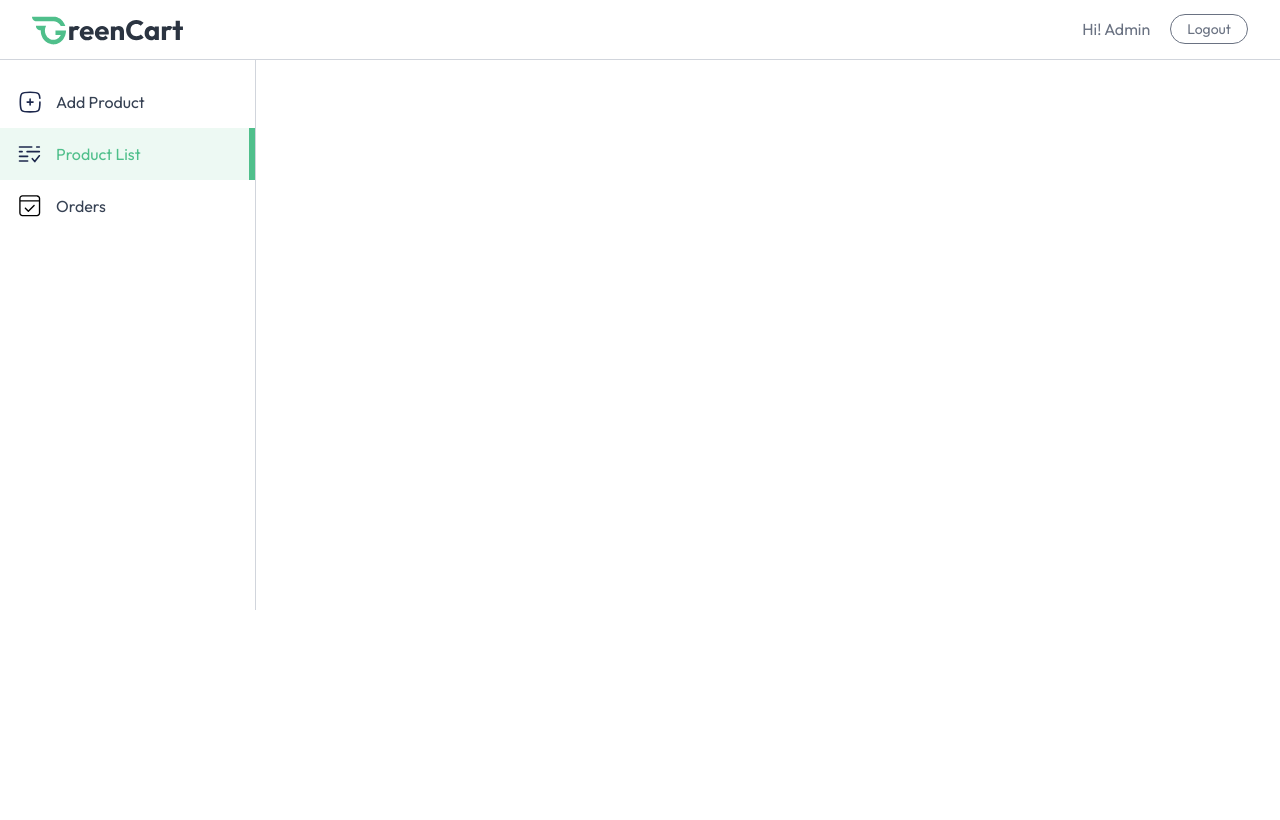
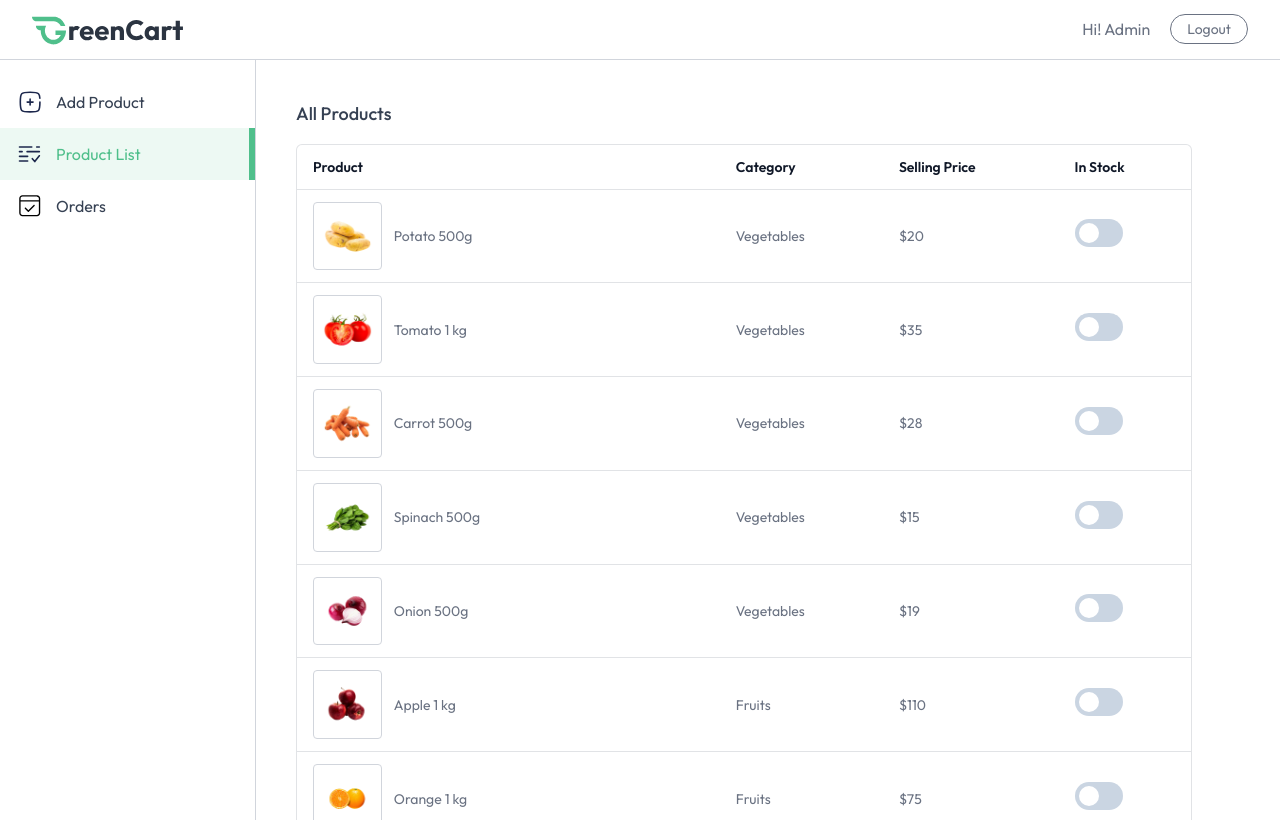
Before and after one commit to JUDHI3134/grocery, a React (Vite) app in the folder client/: page /seller/product-list in a window 1280 px wide. Both pictures are taken after typing "name@example.com", "Sample123" into the empty fields and a click on the button "Login". Built offline with nearby package versions, Linux system fonts and the light colour scheme.

Commit message:
create product list page

```diff
--- a/client/src/pages/seller/ProductList.jsx
+++ b/client/src/pages/seller/ProductList.jsx
@@ -1,11 +1,51 @@
 import React from 'react'
+import { useAppContext } from '../../context/AppContext';
 
 const ProductList = () => {
-  return (
-    <div>
 
+  const { products, currency } = useAppContext()
+
+
+return (
+    <div className="no-scrollbar flex-1 h-[95vh] overflow-y-scroll flex flex-col justify-between">
+        <div className="w-full md:p-10 p-4">
+            <h2 className="pb-4 text-lg font-medium">All Products</h2>
+            <div className="flex flex-col items-center max-w-4xl w-full overflow-hidden rounded-md bg-white border border-gray-500/20">
+                <table className="md:table-auto table-fixed w-full overflow-hidden">
+                    <thead className="text-gray-900 text-sm text-left">
+                        <tr>
+                            <th className="px-4 py-3 font-semibold truncate">Product</th>
+                            <th className="px-4 py-3 font-semibold truncate">Category</th>
+                            <th className="px-4 py-3 font-semibold truncate hidden md:block">Selling Price</th>
+                            <th className="px-4 py-3 font-semibold truncate">In Stock</th>
+                        </tr>
+                    </thead>
+                    <tbody className="text-sm text-gray-500">
+                        {products.map((product) => (
+                            <tr key={product._id} className="border-t border-gray-500/20">
+                                <td className="md:px-4 pl-2 md:pl-4 py-3 flex items-center space-x-3 truncate">
+                                    <div className="border border-gray-300 rounded p-2">
+                                        <img src={product.image[0]} alt="Product" className="w-16" />
+                                    </div>
+                                    <span className="truncate max-sm:hidden w-full">{product.name}</span>
+                                </td>
+                                <td className="px-4 py-3">{product.category}</td>
+                            <td className="px-4 py-3 max-sm:hidden">{ currency}{product.offerPrice}</td>
+                                <td className="px-4 py-3">
+                                    <label className="relative inline-flex items-center cursor-pointer text-gray-900 gap-3">
+                                        <input type="checkbox" className="sr-only peer" />
+                                        <div className="w-12 h-7 bg-slate-300 rounded-full peer peer-checked:bg-blue-600 transition-colors duration-200"></div>
+                                        <span className="dot absolute left-1 top-1 w-5 h-5 bg-white rounded-full transition-transform duration-200 ease-in-out peer-checked:translate-x-5"></span>
+                                    </label>
+                                </td>
+                            </tr>
+                        ))}
+                    </tbody>
+                </table>
+            </div>
+        </div>
     </div>
-  )
-}
+);
+};
 
 export default ProductList
--- a/client/src/pages/seller/SellerLayout.jsx
+++ b/client/src/pages/seller/SellerLayout.jsx
@@ -30,7 +30,7 @@
                 </div>
             </div>
             <div className='flex'>
-            <div className="md:w-64 w-16 border-r h-[550px] text-base border-gray-300 pt-4 flex flex-col transition-all duration-300">
+            <div className="md:w-64 w-16 border-r h-[95vh] text-base border-gray-300 pt-4 flex flex-col">
                 {sidebarLinks.map((item) => (
                     <NavLink to={item.path} key={item.name} end={item.path === '/seller'}
                         className={({isActive}) => `flex items-center py-3 px-4 gap-3
```
